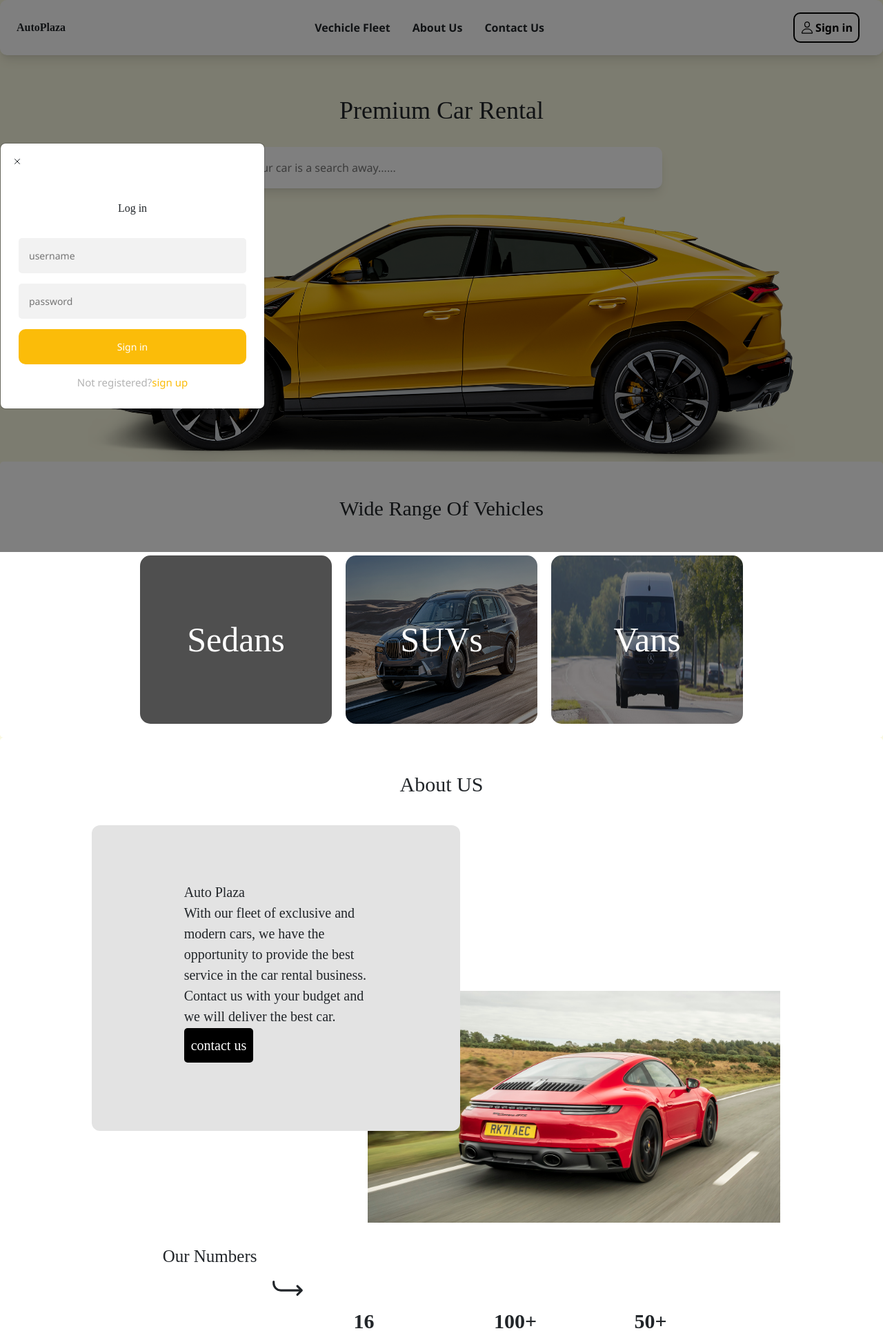
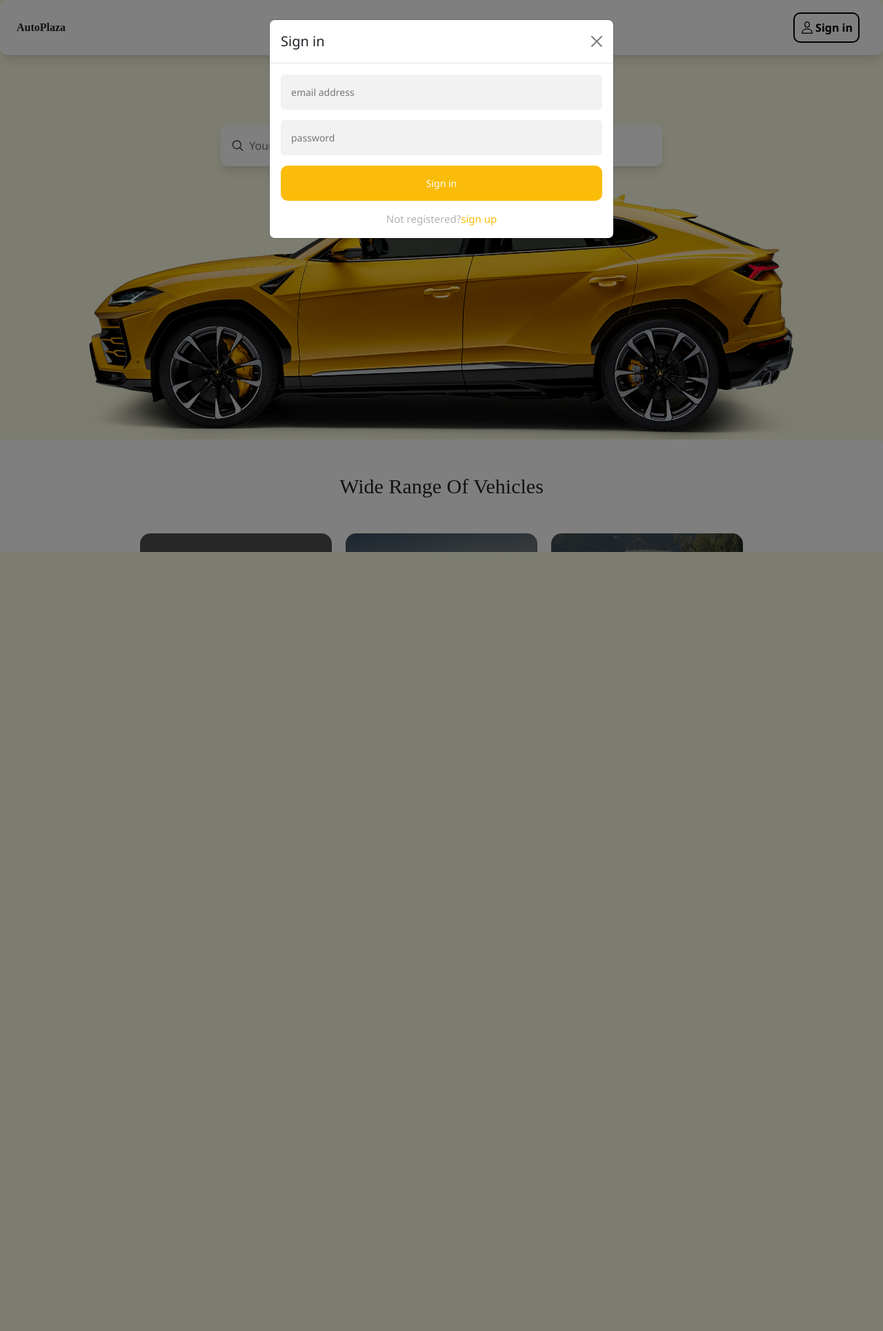
Before and after one commit to Wediah/Car-rental-company, a PHP site: page / in a window 1280 px wide, after a click on "Sign in". Shown: the top 1929 px of the page at 69% size. After the commit the page ends 800 px from the top, so only its background shows below. Run offline with PHP 8.4, Linux system fonts and the light colour scheme; grey boxes are pictures that could not be loaded.

Commit message:
adds small changes

```diff
--- a/index.html
+++ b/index.html
@@ -24,14 +24,14 @@
               <div class="hidden">
                   <div class="nav3">
                       <div class="nav4">Vechicle Fleet</div>
-                      <div class="nav4">About Us</div>
-                      <div class="nav4">Contact Us</div>
+                      <div class="nav4"><a href="about.html">About Us</a></div>
+                      <div class="nav4"><a href="contact.html">Contact Us</a></div>
                   </div>
               </div>
               <div class="ti3">
                   <div class="ti2"  data-bs-toggle="modal" data-bs-target="#loginModal">
                       <ion-icon class="icon1" name="person-outline" ></ion-icon>
-                      Sign in
+                      <span>Sign in</span>
                   </div>
                   <div  class="icon" onclick="myFunction()">
                       <div class="bar"></div>
@@ -45,61 +45,53 @@
   <div class="topnav">
       <div id="myLinks">
         <a href="">Vechicle Fleet</a>
-        <a href="">About Us</a>
-        <a href="">Contact Us</a>
+        <a href="about.html">About Us</a>
+        <a href="contact.html">Contact Us</a>
       </div>
   </div>
 
   <!--log in form-->
-  <div class="modal fade" id="loginModal" tabindex="-1" role="dialog" aria-labelledby="exampleModalLabel" aria-hidden="true">
-      <div class="modal-dialog modal-dialog-centered" role="document">
+  <div class="modal fade" id="loginModal" tabindex="-1" aria-labelledby="exampleModalLabel" aria-hidden="true">
+    <div class="modal-dialog">
       <div class="modal-content">
-          <div class=" modal-header border-bottom-0" >
-            <div type="button" class="close" data-dismiss="modal" aria-label="Close">
-              <ion-icon class="icon4" name="close-outline"></ion-icon>
-            </div>
+        <div class="modal-header">
+          <h1 class="modal-title fs-5" id="exampleModalLabel">Sign in</h1>
+          <button type="button" class="btn-close" data-bs-dismiss="modal" aria-label="Close"></button>
         </div>
         <div class="modal-body">
-              <div class="form">
-                <p class="log">Log in</p>
-                <form class="login-form">
-                  <input type="text" placeholder="username"/>
+          <form class="register-form">
+            <input type="text" placeholder="email address"/>
             <input type="password" placeholder="password"/>
             <button>Sign in</button>
             <div class="message">
               <div>Not registered?</div>
-                    <div class="ab" data-toggle="modal" data-target="#signupModal">sign up</div>
+              <div class="ab" data-bs-toggle="modal" data-bs-target="#signinModal">sign up</div>
             </div>
           </form>
         </div>
       </div>
     </div>
   </div>
-  </div>
 
   <!--sign up form-->
-  <div class="modal fade" id="signupModal" tabindex="-1" role="dialog" aria-labelledby="exampleModalLabel" aria-hidden="true">
-    <div class="modal-dialog modal-dialog-centered" role="document">
+  <div class="modal fade" id="signinModal" tabindex="-1" aria-labelledby="exampleModalLabel" aria-hidden="true">
+    <div class="modal-dialog">
       <div class="modal-content">
-        <div class=" modal-header border-bottom-0" >
-          <div type="button" class="close" data-dismiss="modal" aria-label="Close">
-            <ion-icon class="icon4" name="close-outline"></ion-icon>
-          </div>
+        <div class="modal-header">
+          <h1 class="modal-title fs-5" id="exampleModalLabel">Sign in</h1>
+          <button type="button" class="btn-close" data-bs-dismiss="modal" aria-label="Close"></button>
         </div>
         <div class="modal-body">
-          <div class="form">
-            <p class="log">Sign up</p>
           <form class="register-form">
             <input type="text" placeholder="email address"/>
-              <input type="password" placeholder="password"/>
-              <input type="password" placeholder="password"/>
+            <input type="password" placeholder="Enter your password"/>
+            <input type="password" placeholder="Enter your password again"/>
             <button>Sign up</button>
             <div class="message">
-                <div>Not registered?</div>
-                <div class="ab" data-toggle="modal" data-target="#loginModal">sign up</div>
+              <div>Already registered?</div>
+              <div class="ab" data-toggle="modal" data-target="#loginModal">sign in</div>
             </div>
           </form>
-          </div>
         </div>
       </div>
     </div>
@@ -274,9 +266,9 @@
       <div class="con3">
         <h3>Contact Us</h3>
         <form action="">
-          <input type="text" id="fname" name="fname" placeholder="Full Name"><br>
-          <input type="text" id="email" name="email addess" placeholder="Your email address"> <br>
-          <textarea name="subject" id="subject" cols="30" rows="5" placeholder="Your Message"></textarea><br>
+          <input type="text" id="fname" name="fname" placeholder="Full Name">
+          <input type="text" id="email" name="email addess" placeholder="Your email address">
+          <textarea name="subject" id="subject" cols="30" rows="5" placeholder="Your Message"></textarea>
 
           <input class="Submit" type="submit" value="send now" >
         </form>
--- a/style.css
+++ b/style.css
@@ -1,11 +1,20 @@
 nav{
-    position: sticky;
+    position: fixed;
     background-color: white;
     border-radius: 10px;
     z-index: 10;
     box-shadow: 0 10px 15px -3px rgb(0 0 0 / 0.1), 0 4px 6px -4px rgb(0 0 0 / 0.1);
     width: 100%;
 
+}
+
+a {
+  text-decoration: none;
+  color: black;
+}
+
+a:hover {
+  color: #FBBC09;
 }
 
 body {
@@ -120,17 +129,18 @@
   .topnav {
     overflow: hidden;
     background-color: white;
-    position: sticky;
+    position: a;
     z-index: 10;
     border-radius: 10px
     ;
     width: 100%;
-    margin-top: 2px;
+
     box-shadow: 0 10px 15px -3px rgb(0 0 0 / 0.1), 0 4px 6px -4px rgb(0 0 0 / 0.1);
   }
 
   .topnav #myLinks {
     display: none;
+    margin-top: 100px;
   }
 
   .topnav a {
@@ -187,7 +201,7 @@
     font-style: normal;
     font-weight: 400;
     font-size: 36px;
-
+    margin-top: 50px;
     text-align: center;
     padding-top: 4%;
 }
@@ -241,10 +255,7 @@
 
 }
 
-#loginModal, #signupModal {
-    width: 30%;
-    margin: auto;
-}
+
 
 
 
@@ -258,14 +269,12 @@
 
 
 
-  .form {
+  form {
     background: #FFFFFF;
-    max-width: 360px;
-    padding: 10px;
-    text-align: center;
+
 
   }
-  .form input {
+  form input {
     outline: 0;
     background: #f2f2f2;
     width: 100%;
@@ -276,7 +285,7 @@
     font-size: 14px;
     border-radius: 5px;
   }
-  .form button {
+  form button {
 
     outline: 0;
     background: #FBBC09;
@@ -290,17 +299,17 @@
     cursor: pointer;
     border-radius: 10px;
   }
-  .form button:hover,.form button:active,.form button:focus {
+  form button:hover,.form button:active,.form button:focus {
     background: #e7ad0dc5;
   }
-  .form .message {
+  form .message {
     margin: 15px 0 0;
     color: #b3b3b3;
     font-size: 15px;
     display: flex;
     justify-content: center;
   }
-  .form .message .ab {
+  form .message .ab {
     color: #FBBC09;
     cursor: pointer;
   }
```
Also changed, not shown: other parts of style.css (+30 -19 lines), about.html (added, +54 -0 lines), contact.html (added, +48 -0 lines). Lines whose indentation alone changed are shown as unchanged.
